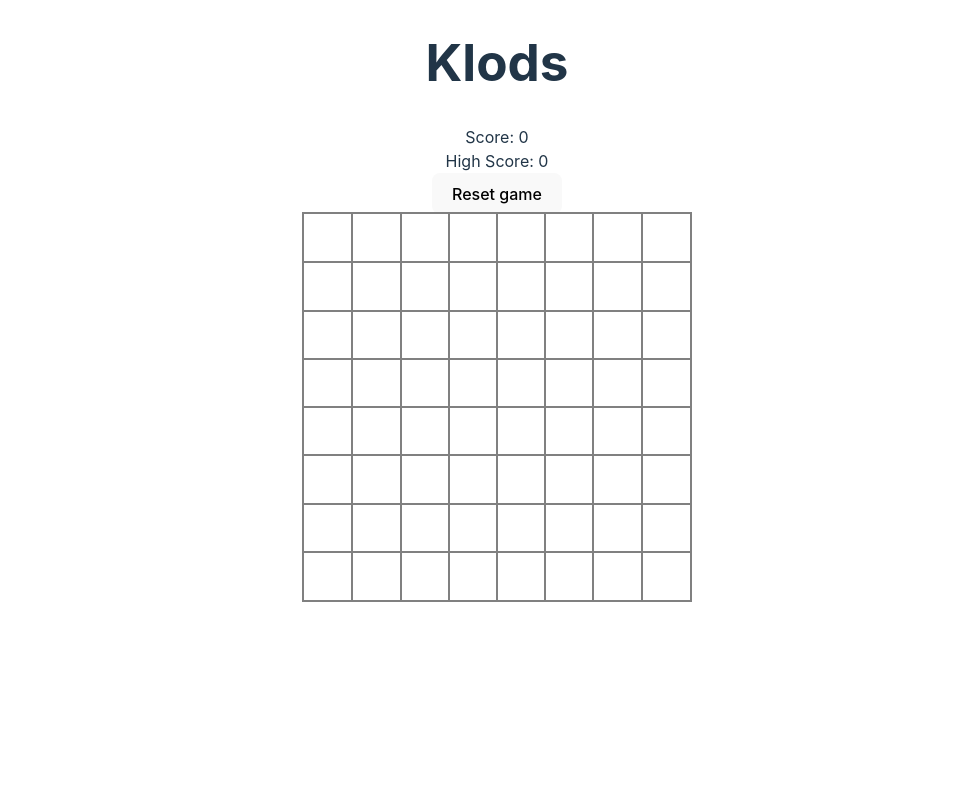
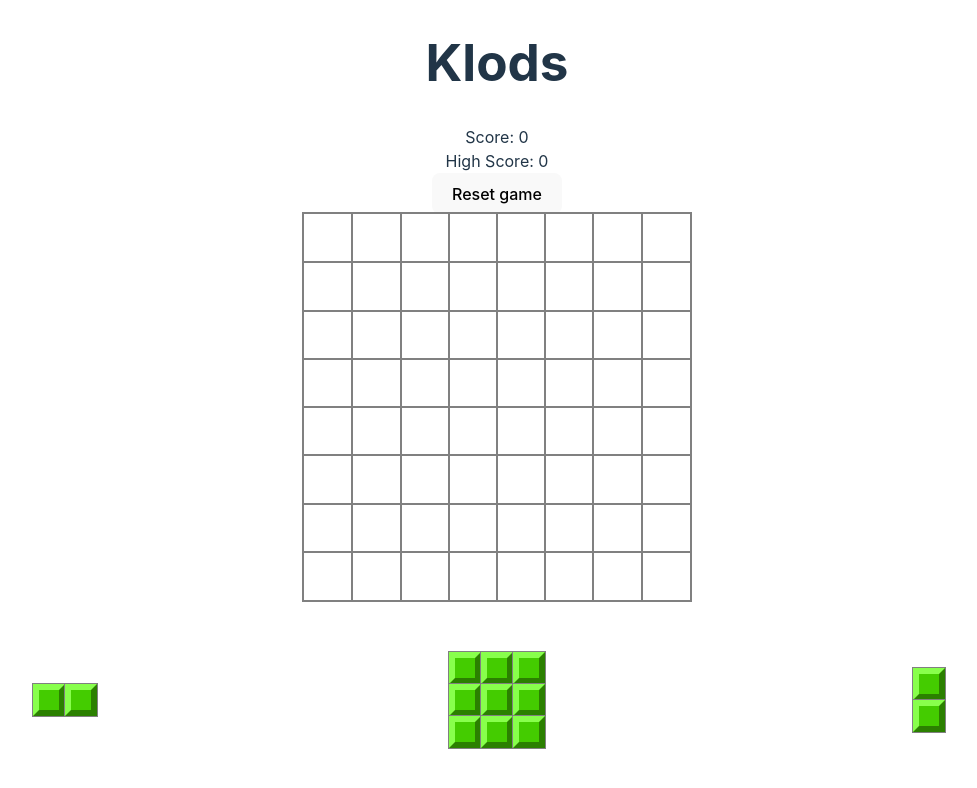
Before and after one commit to joglr/klods, a React (Vite) app: page / in a window 1280 px wide. Shown: the top 788 px of the page, without its empty margins (143-1120 px from the left). Built offline with nearby package versions, Linux system fonts and the light colour scheme.

Commit message:
Render user pieces

```diff
--- a/src/App.css
+++ b/src/App.css
@@ -46,4 +46,20 @@
 
 .user-pieces {
   height: 25vh;
+  width: 100%;
+  display: grid;
+  grid-template-columns: repeat(3, 1fr);
+  gap: 2vh;
+  flex-direction: row;
+  place-items: center;
 }
+
+.piece {
+  display: grid;
+}
+
+.piece .square {
+  height: 4vh;
+  width: 4vh;
+  border-width: 0.75vh;
+}
--- a/src/App.tsx
+++ b/src/App.tsx
@@ -21,7 +21,21 @@ export default function App() {
       <div className="board">
         {state.board.map((square, i) => <Square key={i}square={square} />)}
       </div>
-      <div className="user-pieces"></div>
+      <div className="user-pieces">
+        {state.userPieces.map((piece, i) =>
+          <div key={i} className="piece" style={{
+            gridTemplateColumns: `repeat(${piece[0].length}, 1fr)`,
+            gridTemplateRows: `repeat(${piece.length}, 1fr)`,
+          }}>
+            {piece.map((rows, j) => (
+              <>
+                {rows.map((fill, k) => <Square key={k} square={fill === 1 ? {
+                  hue: 100,
+                } : null} />)}
+              </>))
+            }
+        </div>)}
+      </div>
     </div>
   )
 }
--- a/src/pieces.ts
+++ b/src/pieces.ts
@@ -50,5 +50,29 @@ export const pieces = [
     [1],
     [1]
   ],
+  [
+    [1,1],
+    [1,1]
+  ],
+  [
+    [1,1,1],
+    [1,1,1],
+    [1,1,1]
+  ],
+  [
+    [1,1,1],
+    [1,1,1],
+    [1,1,1],
+    [1,1,1]
+  ],
+  [
+    [1,1,1,1],
+    [1,1,1,1],
+    [1,1,1,1]
+  ],
+  [
+    [1,1,1,1],
+    [1,0,0,0],
+  ]
   // TODO: Add cubes and L pieces
 ]
```
